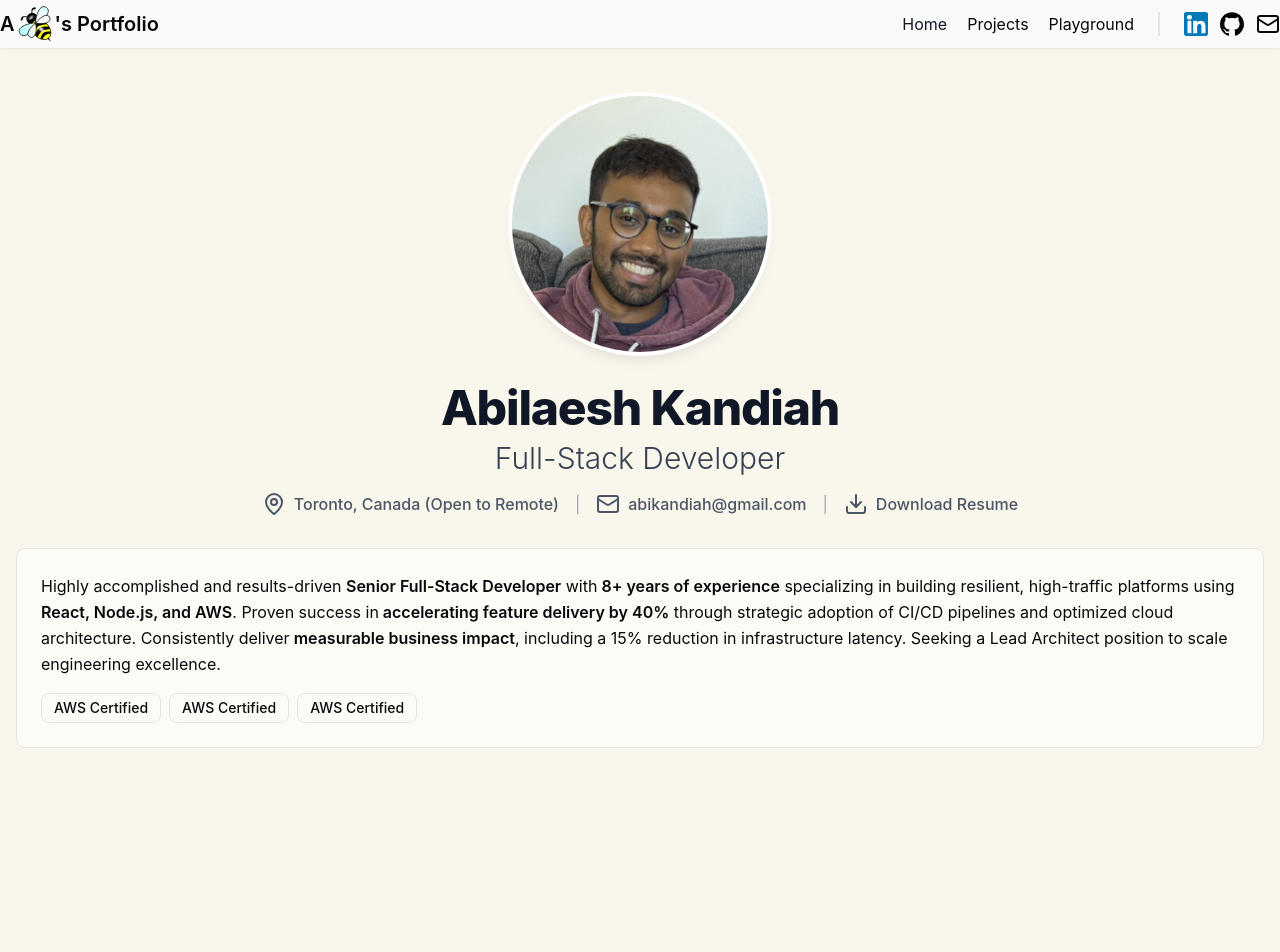
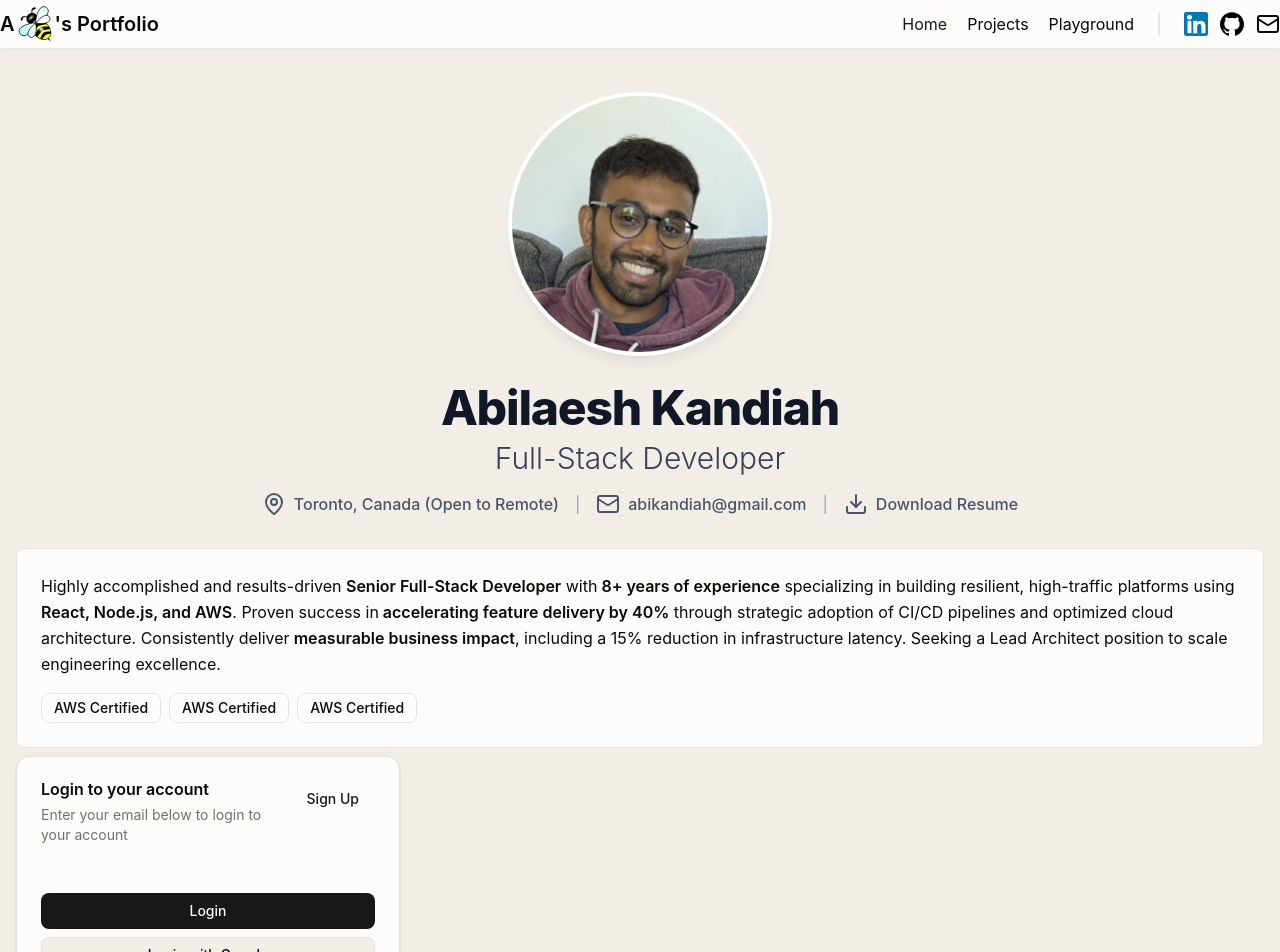
Before and after one commit to abikandiah/portfolio, a React (Vite) app: page / in a window 1280 px wide. Shown: the top 952 px of the page. Before the commit the page ends 800 px from the top, so only its background shows below. Built offline with nearby package versions, Linux system fonts and the light colour scheme.

Commit message:
Slight styling changes!

```diff
--- a/src/routes/index.tsx
+++ b/src/routes/index.tsx
@@ -1,7 +1,7 @@
 import { DownloadLink, SendEmail } from '@/components/misc'
 import { email } from '@/constants'
 import { createFileRoute } from '@tanstack/react-router'
-import { Download, MapPin } from 'lucide-react'
+import { MapPin } from 'lucide-react'
 
 export const Route = createFileRoute('/')({
 	component: App,
@@ -13,6 +13,8 @@ function App() {
 			<div className="flex flex-col space-y-2">
 				<ResumeHeader />
 				<ResumeSummary />
+
+				<CardDemo />
 			</div>
 		</>
 	)
@@ -67,11 +69,11 @@ function ResumeHeader() {
 	)
 }
 
-const ResumeSummary = () => {
+function ResumeSummary() {
 	return (
 		<section
 			id="summary"
-			className="p-6 rounded-md bg-white/50 border-stone-200 border"
+			className="p-6 rounded-md bg-card border-stone-200 border"
 		>
 			{/* Section Title
 			<h2 className="text-2xl font-bold text-white border-b border-gray-600 pb-2 mb-4">
@@ -95,4 +97,42 @@ const ResumeSummary = () => {
 			</div>
 		</section>
 	);
-};
+}
+
+import { Button } from "@/components/ui/button"
+import {
+	Card,
+	CardAction,
+	CardContent,
+	CardDescription,
+	CardFooter,
+	CardHeader,
+	CardTitle,
+} from "@/components/ui/card"
+
+export function CardDemo() {
+	return (
+		<Card className="w-full max-w-sm">
+			<CardHeader>
+				<CardTitle>Login to your account</CardTitle>
+				<CardDescription>
+					Enter your email below to login to your account
+				</CardDescription>
+				<CardAction>
+					<Button variant="link">Sign Up</Button>
+				</CardAction>
+			</CardHeader>
+			<CardContent>
+
+			</CardContent>
+			<CardFooter className="flex-col gap-2">
+				<Button type="submit" className="w-full">
+					Login
+				</Button>
+				<Button variant="outline" className="w-full">
+					Login with Google
+				</Button>
+			</CardFooter>
+		</Card>
+	)
+}
--- a/src/styles.css
+++ b/src/styles.css
@@ -22,7 +22,7 @@
 }
 
 .header {
-	@apply sticky top-0 z-50 shadow-sm shadow-stone-200 py-1 bg-primary-foreground;
+	@apply sticky top-0 z-50 shadow-sm shadow-stone-200 py-1 bg-card backdrop-blur-md;
 	align-content: center;
 }
 
@@ -47,9 +47,9 @@ code {
 }
 
 :root {
-	--background: oklch(0.975 0.015 100);
+	--background: oklch(0.95 0.01 80);
 	--foreground: oklch(0.141 0.005 285.823);
-	--card: oklch(1 0 0);
+	--card: oklch(1 0 0 / 0.8);
 	--card-foreground: oklch(0.141 0.005 285.823);
 	--popover: oklch(1 0 0);
 	--popover-foreground: oklch(0.141 0.005 285.823);
--- a/tailwind.config.js
+++ b/tailwind.config.js
@@ -13,5 +13,12 @@ export default {
 			//   'red': '#ff0000',
 			// },
 		},
+		safelist: [
+			// Explicitly generate the utility class
+			'opac-white',
+		],
+		colors: {
+			'opac-white': 'white'
+		}
 	},
 }
```
Lines whose indentation alone changed are shown as unchanged.
